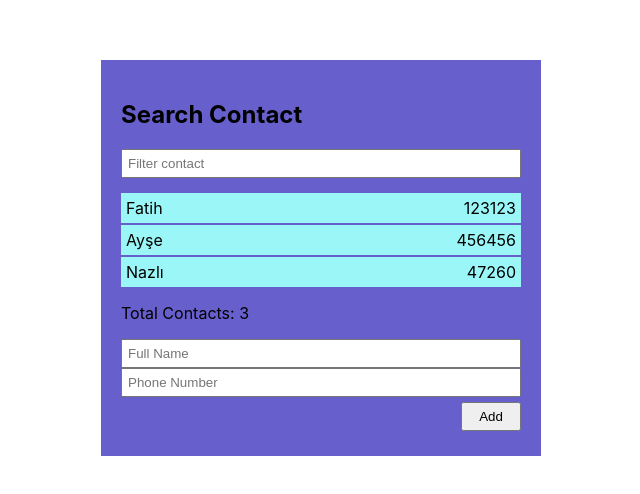
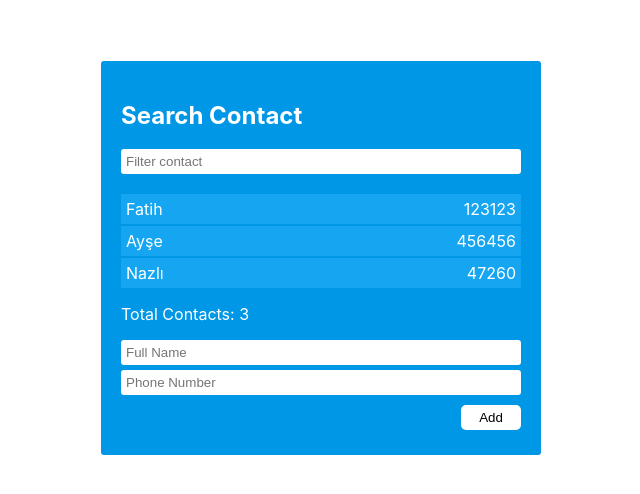
Before and after one commit to fatihece/Contact-List-App, a React (Create React App) app: page / in a window 1280 px wide. Shown: the part 142-636 px from the top of the page, without its empty margins (319-959 px from the left). Built offline with nearby package versions, Linux system fonts and the light colour scheme.

Commit message:
css modified

```diff
--- a/src/components/contacts/Contacts.css
+++ b/src/components/contacts/Contacts.css
@@ -1,7 +1,9 @@
 #container{
     width: 400px;
-    background-color:rgb(103, 95, 204);
+    background-color:#0097e6;
     padding: 20px;
+    color: #fff;
+    border-radius: 3px;
 }
 
 input{
@@ -10,6 +12,10 @@ input{
     padding: 5px;
     -webkit-box-sizing: border-box;
     -moz-box-sizing: border-box;
+    border-radius: 3px;
+    border: none;
+    outline: none;
+    margin-bottom: 5px;
 }
 
 ul,li{
@@ -23,7 +29,7 @@ ul,li{
 }
 
 .list>li{
-    background-color: rgb(155, 247, 247);
+    background-color: #16a5f1;
     padding: 5px;
     margin-bottom: 2px;
     display: flex;
@@ -40,4 +46,16 @@ ul,li{
 .btn button{
     padding: 5px;
     width: 60px;
+    border-radius: 5px;
+    background-color: #fff;
+    color: black;
+    border: none;
+    outline: none;
 }
+
+.btn button:hover{
+    background-color:#4cd137;
+    cursor: pointer;
+    color: white;
+    font-weight: 500;
+}
```
